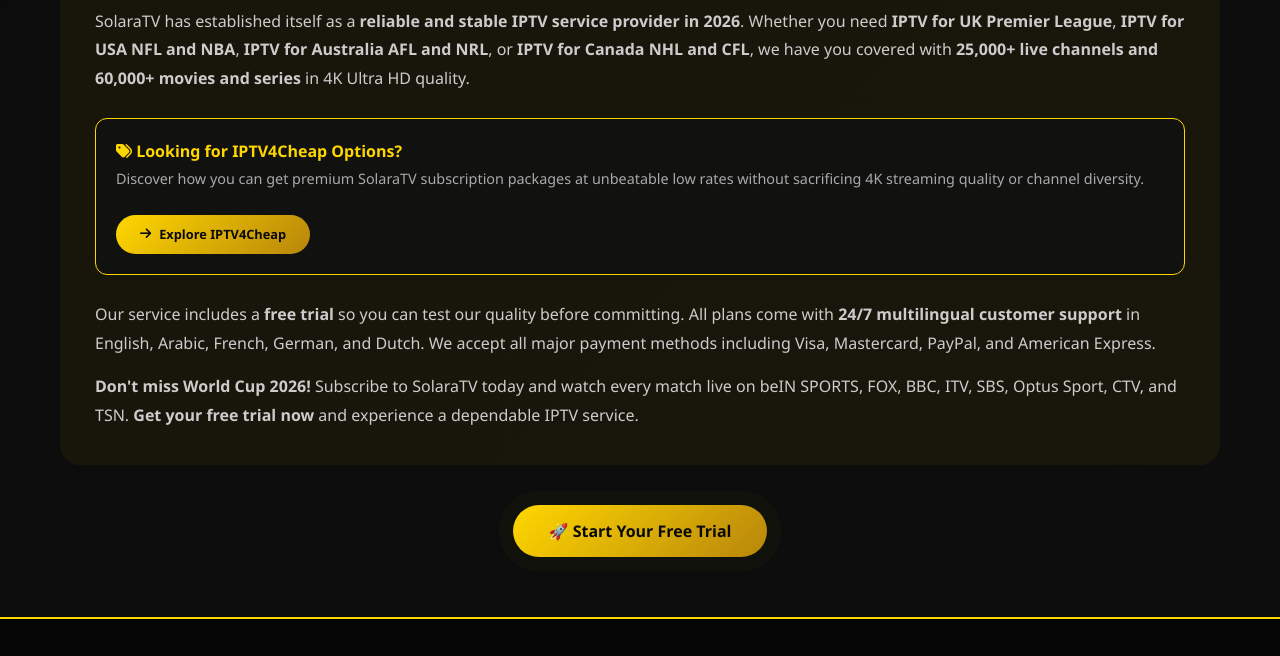
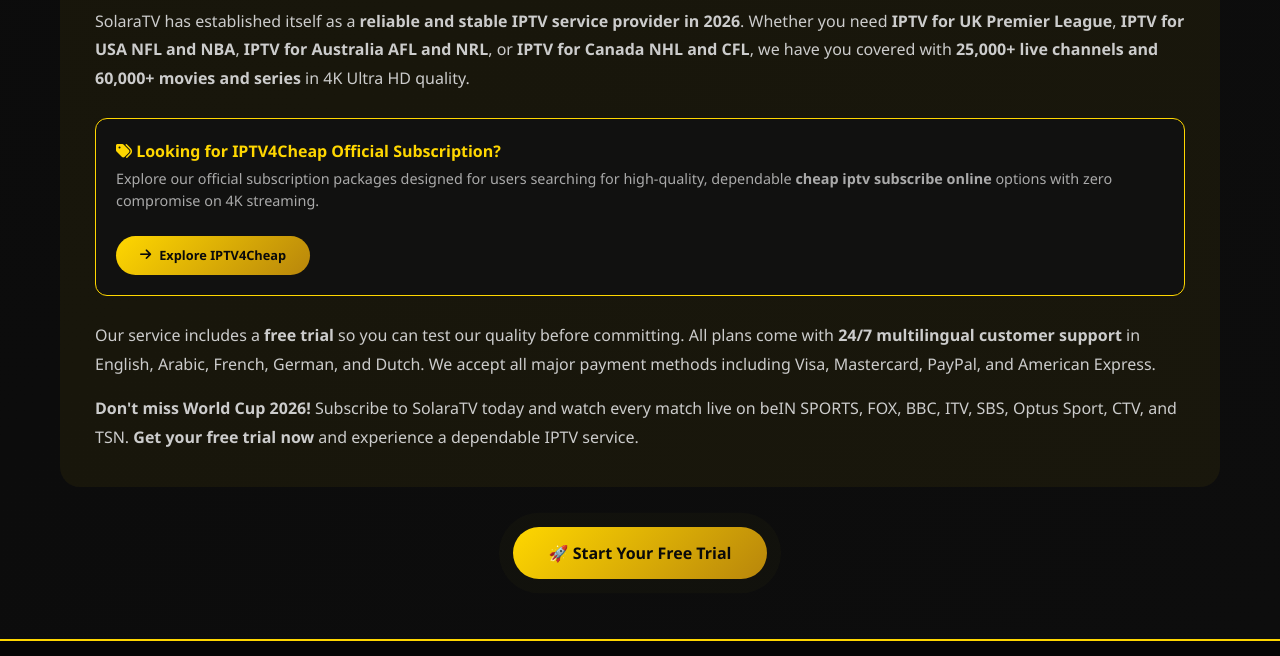
Before and after one commit to aliensgest/solaratv.tv, a plain HTML site: page pricing.html in a window 1280 px wide. Shown: the part 4980-5636 px from the top of the page. Drawn offline with Linux system fonts and the light colour scheme.

Commit message:
Enhance SEO content and keywords in pricing.html
Updated SEO keywords and content for IPTV4Cheap.

```diff
--- a/pricing.html
+++ b/pricing.html
@@ -29,7 +29,7 @@
   <!-- ★ عنوان الصفحة المطور - مع - SolaraTV في النهاية ★ -->
   <title>SolaraTV | Pricing Plans – Best 4K IPTV Subscription from €17/month | UK, USA, Australia, Canada - SolaraTV</title>
   <meta name="description" content="SolaraTV pricing plans from €17/month. Best IPTV for UK (Premier League 2026), USA (NFL/NBA), Australia (AFL/NRL), Canada (NHL). 25,000+ channels, 60,000+ VOD in 4K UHD. Zero buffering anti-freeze server. Save up to 61%.">
-  <meta name="keywords" content="best iptv for uk, iptv subscription uk, best iptv for usa, iptv usa, best iptv for australia, iptv australia, best iptv for canada, iptv canada, iptv europe, cheap iptv, 4k iptv, iptv firestick, iptv roku, iptv smart tv, best iptv service 2026, solara tv, iptv smarters pro, m3u playlist 2026, premium iptv trial, best iptv provider no buffering, iptv reseller panel, 4k sports iptv stream, iptv4cheap">
+  <meta name="keywords" content="best iptv for uk, iptv subscription uk, best iptv for usa, iptv usa, best iptv for australia, iptv australia, best iptv for canada, iptv canada, iptv europe, cheap iptv, 4k iptv, iptv firestick, iptv roku, iptv smart tv, best iptv service 2026, solara tv, iptv smarters pro, m3u playlist 2026, premium iptv trial, best iptv provider no buffering, iptv reseller panel, 4k sports iptv stream, iptv4cheap, cheap iptv subscribe online">
   <meta name="author" content="SolaraTV">
   <meta name="robots" content="index, follow, max-image-preview:large, max-snippet:-1, max-video-preview:-1">
   <link rel="canonical" href="https://www.solaratv.tv/pricing">
@@ -606,16 +606,16 @@
       </div>
     </div>
 
-    <!-- ★ الفقرات المكتوبة الطويلة Original Long-form SEO Content ★ -->
+    <!-- ★ الفقرات المكتوبة الطويلة Original Long-form SEO Content مع فقرة IPTV4Cheap الجديدة والدقيقة ★ -->
     <div style="margin-top: 50px; background: rgba(255,215,0,0.05); padding: 35px; border-radius: 20px;">
       <h3 style="color: #FFD700; text-align: center; margin-bottom: 25px;">Why SolaraTV is a Trusted IPTV Service Provider in 2026</h3>
       <p style="color: #ccc; line-height: 1.8; margin-bottom: 15px;">SolaraTV has established itself as a <strong>reliable and stable IPTV service provider in 2026</strong>. Whether you need <strong>IPTV for UK Premier League</strong>, <strong>IPTV for USA NFL and NBA</strong>, <strong>IPTV for Australia AFL and NRL</strong>, or <strong>IPTV for Canada NHL and CFL</strong>, we have you covered with <strong>25,000+ live channels and 60,000+ movies and series</strong> in 4K Ultra HD quality.</p>
 
-      <!-- ★ فقرة IPTV4Cheap والزر الموجه لها كما طلبت تماماً ★ -->
+      <!-- ★ فقرة SEO دقيقة ومخصصة لـ IPTV4Cheap دون الإخلال بأسعار الموقع الرسمية ★ -->
       <div style="background: rgba(17,17,17,0.9); border: 1px solid #FFD700; padding: 20px; border-radius: 12px; margin: 25px 0; display: flex; align-items: center; justify-content: space-between; flex-wrap: wrap; gap: 15px;">
         <div>
-          <h4 style="color: #FFD700; margin-bottom: 5px;"><i class="fas fa-tags"></i> Looking for IPTV4Cheap Options?</h4>
-          <p style="color: #aaa; font-size: 0.9rem; margin-bottom: 0;">Discover how you can get premium SolaraTV subscription packages at unbeatable low rates without sacrificing 4K streaming quality or channel diversity.</p>
+          <h4 style="color: #FFD700; margin-bottom: 5px;"><i class="fas fa-tags"></i> Looking for IPTV4Cheap Official Subscription?</h4>
+          <p style="color: #aaa; font-size: 0.9rem; margin-bottom: 0;">Explore our official subscription packages designed for users searching for high-quality, dependable <strong>cheap iptv subscribe online</strong> options with zero compromise on 4K streaming.</p>
         </div>
         <a href="iptv4cheap" class="plan-btn" style="width: auto; padding: 10px 24px; display: inline-flex; align-items: center; gap: 8px; text-decoration: none;">
           <i class="fas fa-arrow-right"></i> Explore IPTV4Cheap
```
